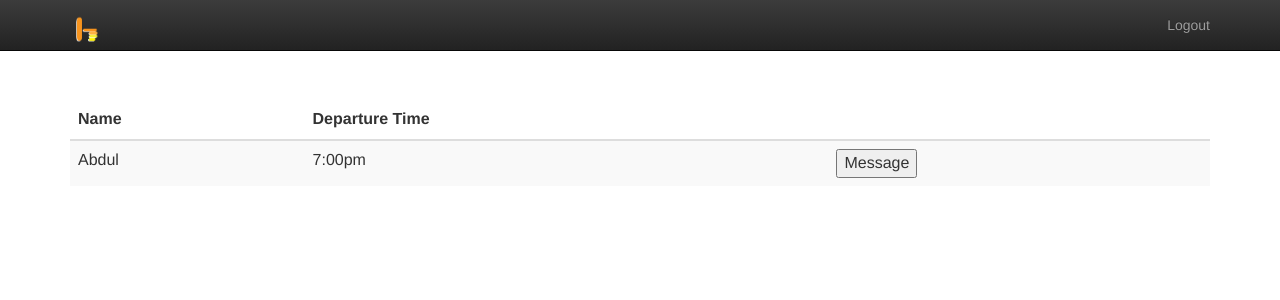
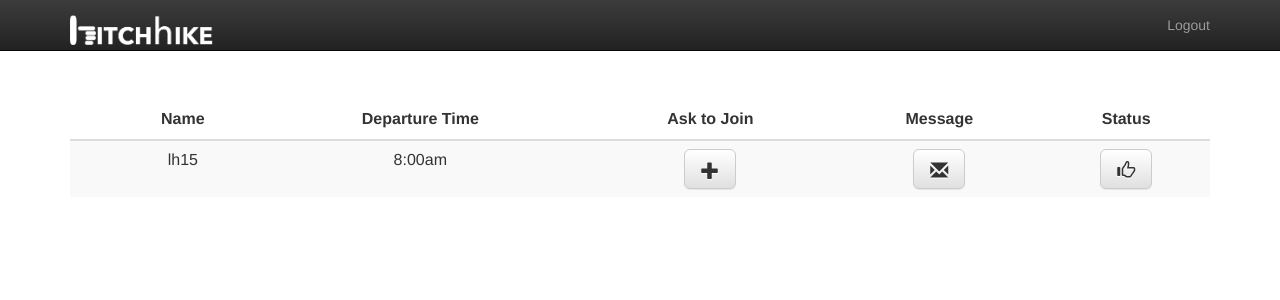
Before and after one commit to phrayezzen/hackrice2014, a PHP site: page /results.html in a window 1280 px wide. Shown: the top 300 px of the page. Run offline with PHP 8.4, Linux system fonts and the light colour scheme; some libraries are stand-ins or nearby versions.

Commit message:
penultimate push

```diff
--- a/src/contact.html
+++ b/src/contact.html
@@ -39,7 +39,7 @@
 						<span class="icon-bar"></span>
 						<span class="icon-bar"></span>
 					</button>
-					<a class="navbar-brand" href="hitch.html"><img height="30" src="assets/logo.png" alt="Logo"/> </a>
+					<a class="navbar-brand" href="hitch.html"><img height="30" src="assets/title.png" alt="Logo"/> </a>
 				</div>
 				<div class="rcollapse navbar-collapse">
 					<ul class="nav navbar-nav navbar-right">
--- a/src/css/style.css
+++ b/src/css/style.css
@@ -28,3 +28,7 @@ div.login-box{
 #inputPhone {
 	width: 50px;
 }
+
+tr td, tr th {
+	text-align: center;
+}
--- a/src/hitch.html
+++ b/src/hitch.html
@@ -17,7 +17,7 @@
           <span class="icon-bar"></span>
           <span class="icon-bar"></span>
         </button>
-        <a class="navbar-brand" href="hitch.html"><img height="30" src="assets/logo.png" alt="Logo"> </a>
+        <a class="navbar-brand" href="hitch.html"><img height="30" src="assets/title.png" alt="Logo"> </a>
       </div>
       <div class="rcollapse navbar-collapse">
         <ul class="nav navbar-nav navbar-right">
@@ -27,8 +27,8 @@
     </div>
   </div>
   <div id="content" class= "container jumbotron">
-    <a class="btn btn-primary btn-lg btn-block" href="./time.html?now=true">Ride Now</a>
-    <a class="btn btn-primary btn-lg btn-block" href="./time.html">Ride Later</a>
+    <a class="btn btn-primary btn-lg btn-block" href="./time.html?now=true">Ready to Go</a>
+    <a class="btn btn-primary btn-lg btn-block" href="./time.html">Schedule for Later</a>
   </div>
 </body>
 </html>
--- a/src/login.html
+++ b/src/login.html
@@ -25,7 +25,7 @@
 					<span class="icon-bar"></span>
 					<span class="icon-bar"></span>
 				</button>
-				<a class="navbar-brand" href="#"><img height="30" src="assets/logo.png" alt="Logo"/> </a>
+				<a class="navbar-brand" href="#"><img height="30" src="assets/title.png" alt="Logo"/> </a>
 			</div>
 			<div class="rcollapse navbar-collapse">
 				<ul class="nav navbar-nav navbar-right">
--- a/src/results.html
+++ b/src/results.html
@@ -3,7 +3,15 @@
     <head>
 
 		<!-- jquery and jquery cookie -->
-		<script src="http://code.jquery.com/jquery-1.10.1.min.js"></script>
+		<script src="http://code.jquery.com/jquery-1.10.1.min.js">
+			function sendMessage(str)
+			{
+				var xmlhttp=new XMLHttpRequest();
+				xmlhttp.onreadystatechange=function()
+				xmlhttp.open("GET", "send-message.php?q="+str, true);
+				xmlhttp.send();
+			}
+		</script>
 		<script src="js/jquery.cookie.js"></script>
 
 		<!-- bootstrap -->
@@ -17,6 +25,14 @@
 		<title>Results</title>
     </head>
     <body>
+    	<script>
+    		$(document).ready(function() {
+    			$("button").click(function() {
+    				$(this).button("disable")
+    				$(this).
+    			})
+    		})
+    	</script>
 	 	<div class="navbar navbar-inverse navbar-fixed-top">
 		   	<div class="container">
 		     	<div class="navbar-header">
@@ -25,7 +41,7 @@
 			        	<span class="icon-bar"></span>
 		           		<span class="icon-bar"></span>
   		  	    	</button>
- 		       		<a class="navbar-brand" href="#"><img height="30" src="assets/logo.png" alt="Logo"/> </a>
+ 		       		<a class="navbar-brand" href="hitch.html"><img height="30" src="assets/title.png" alt="Logo"/> </a>
 		      	</div>
 		      	<div class="rcollapse navbar-collapse">
 		        	<ul class="nav navbar-nav navbar-right">
@@ -36,19 +52,37 @@
 	  	</div>
 
 		<div id="content" class="container">
-			<table class="table table-striped table-hover">
+			<table class="table table-striped">
 				<thead>
 					<tr>
+						<th></th>
 						<th>Name</th>
 						<th>Departure Time</th>
-						<th></th>
+						<th>Ask to Join</th>
+						<th>Message</th>
+						<th>Status</th>
 					</tr>
 				</thead>
 				<tbody>
 					<tr>
-						<td>Abdul</td>
-						<td>7:00pm</td>
-						<td><button>Message</button></td>
+						<td></td>
+						<td>lh15</td>
+						<td>8:00am</td>
+						<td>
+							<button type="button" class="btn btn-default btn-lg">
+				  			<span class="glyphicon glyphicon-plus"></span>
+							</button>
+						</td>
+						<td>
+							<button type="button" class="btn btn-default btn-lg">
+				  			<span class="glyphicon glyphicon-envelope"></span>
+							</button>
+						</td>
+						<td>
+							<button type="button" class="btn btn-default btn-lg">
+				  			<span class="glyphicon glyphicon-thumbs-up"></span>
+							</button>
+						</td>
 					</tr>
 				</tbody>
 			</table>
--- a/src/results.php
+++ b/src/results.php
@@ -49,7 +49,7 @@
 			        	<span class="icon-bar"></span>
 		           		<span class="icon-bar"></span>
   		  	    	</button>
- 		       		<a class="navbar-brand" href="hitch.html"><img height="30" src="assets/logo.png" alt="Logo"/> </a>
+ 		       		<a class="navbar-brand" href="hitch.html"><img height="30" src="assets/title.png" alt="Logo"/> </a>
 		      	</div>
 		      	<div class="rcollapse navbar-collapse">
 		        	<ul class="nav navbar-nav navbar-right">
--- a/src/time.html
+++ b/src/time.html
@@ -91,6 +91,10 @@
 					<input class="form-control" id="inputTime" type="time" name="time" />
 				</div>
 			</div>
+			<div class="face">
+				<label for="inputFace">Upload Temporary Photo</label>
+				<input type="file" name="inputFace" id="file" value="Upload"/><br />
+			</div>
 			<input class="btn btn-primary btn-lg btn-block" type="submit" value="Hitch!"></input>
 		</form>
 	</div>
```
Also changed, not shown: src/assets/title.png (added).
